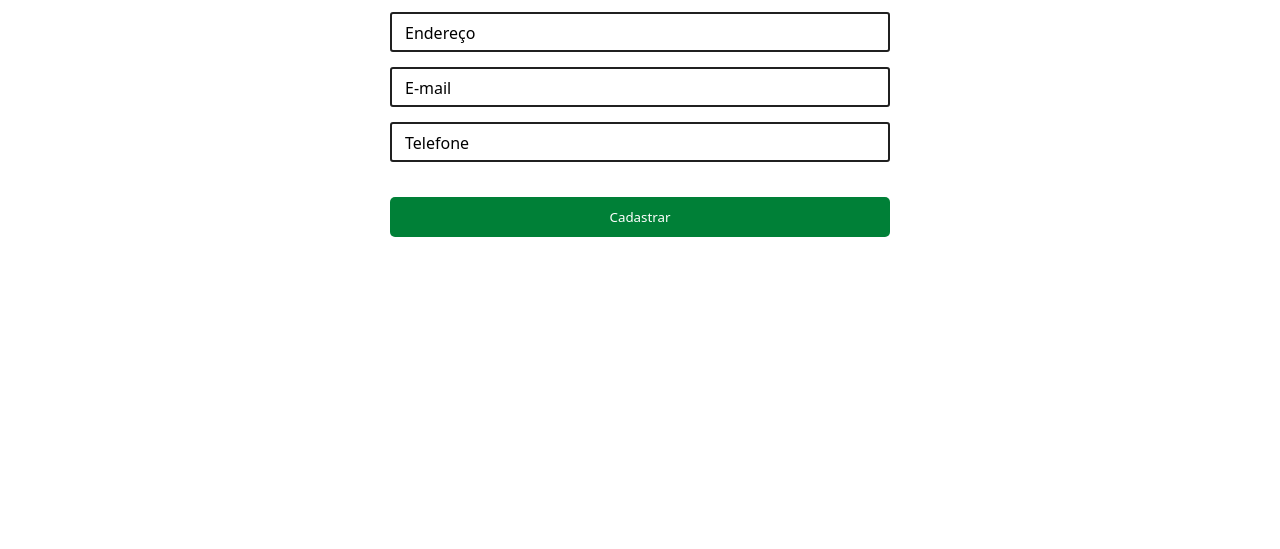
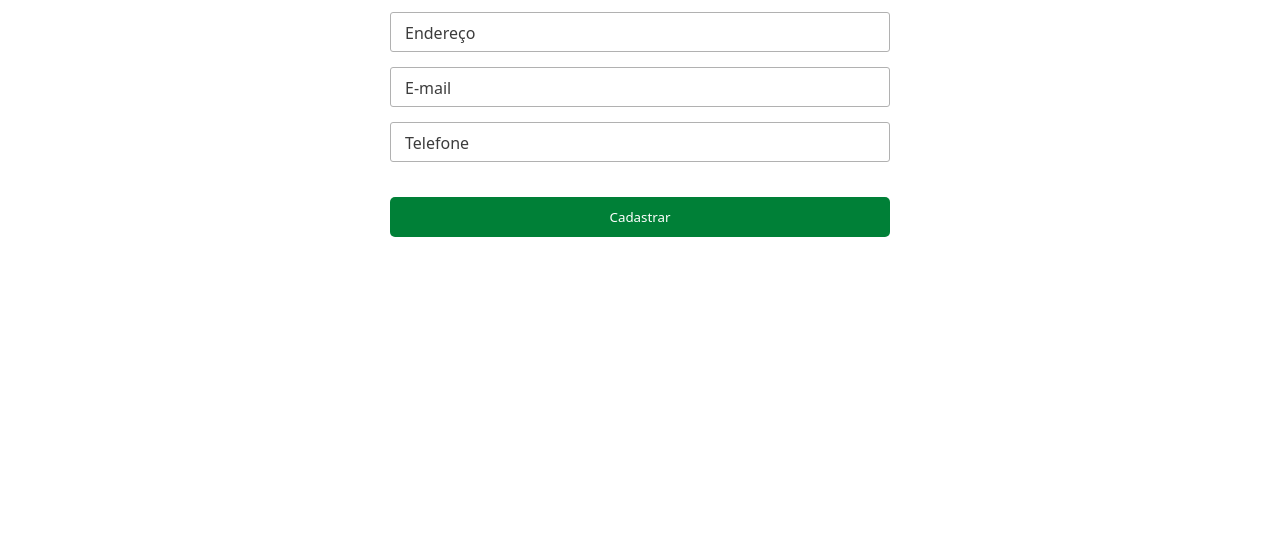
Before and after one commit to leopoglia/pizzaria-31, a plain HTML site: page app/components/login/index.html in a window 1280 px wide. Shown: the part 213-762 px from the top of the page. Drawn offline with Linux system fonts and the light colour scheme.

Commit message:
update login :100:

```diff
--- a/app/components/login/style.css
+++ b/app/components/login/style.css
@@ -83,7 +83,7 @@ body form button:hover {
 }
 
 body form input {
-    border: 2px solid var(--black);
+    border: 1px solid rgb(177, 177, 177);
     border-radius: 3px;
 }
 
@@ -99,6 +99,7 @@ body form label {
     margin-left: 15px;
     margin-top: -45px;
     transition: 0.3s;
+    color: rgb(60, 60, 60);
 }
 
 body form input:focus~label,
```
